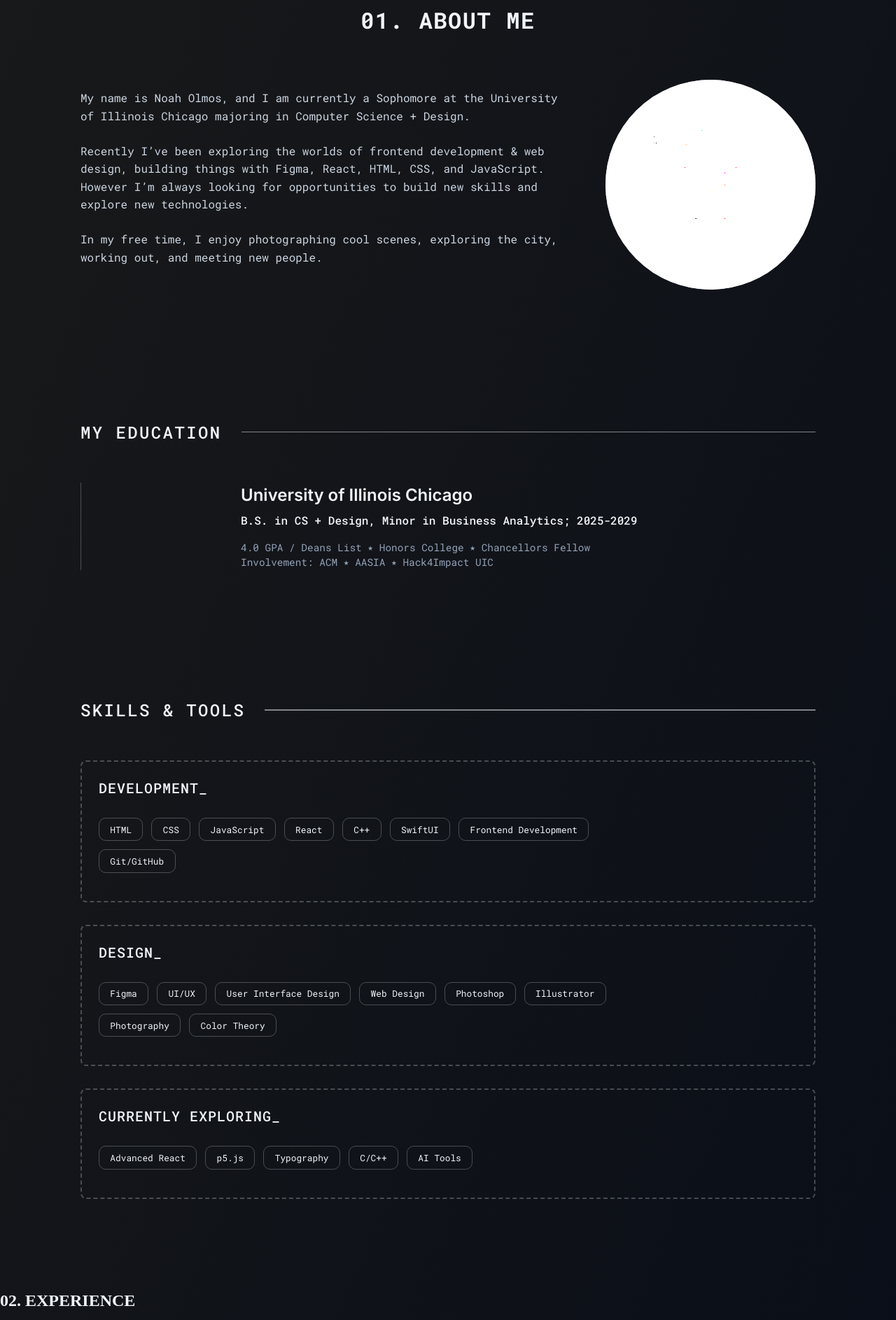
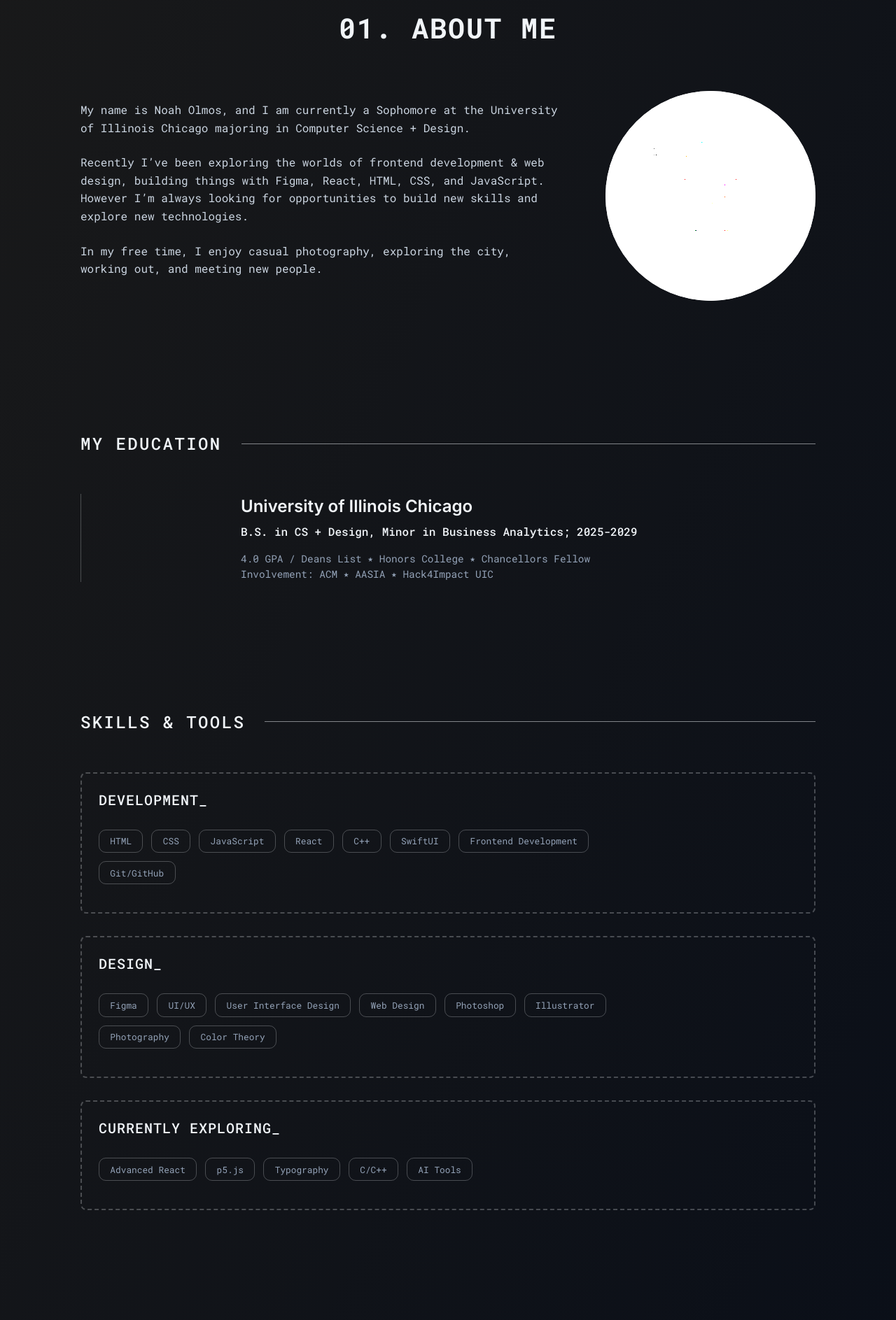
Before and after one commit to nnolmos1/personal-website-noah, a React (Vite) app: page / in a window 1280 px wide. Shown: the part 880-2767 px from the top of the page at 70% size. Built offline with nearby package versions, Linux system fonts and the light colour scheme.

Commit message:
Update Experience.jsx
push

```diff
--- a/src/components/About.jsx
+++ b/src/components/About.jsx
@@ -8,7 +8,7 @@ export default function About() {
             <div className="about-text">
             <p>My name is Noah Olmos, and I am currently a Sophomore at the University of Illinois Chicago majoring in Computer Science + Design. </p>
             <p>Recently I’ve been exploring the worlds of frontend development & web design, building things with Figma, React, HTML, CSS, and JavaScript. However I’m always looking for opportunities to build new skills and explore new technologies.</p>
-            <p>In my free time, I enjoy photographing cool scenes, exploring the city, working out, and meeting new people.</p>
+            <p>In my free time, I enjoy casual photography, exploring the city, working out, and meeting new people.</p>
             </div>
 
             <div className="about-photo">
--- a/src/components/Experience.jsx
+++ b/src/components/Experience.jsx
@@ -1,8 +1,33 @@
 export default function Experience() {
     return (
         <section id="experience" className="experience">
-            <h2> 02. EXPERIENCE </h2>
-            <p> Here's what I've done... </p>
+            <h2 className="section-heading"> 02. EXPERIENCE </h2>
+            <p className="section-subheading"> My journey, so far... </p>
+
+            <div className="experience-item">
+                <div className="timeline-marker">
+                    <div className="timeline-star"></div>
+                    <div className="timeline-line"></div>
+                </div>
+
+                <div className="experience-date">
+                    <p>MONTH 2026-2026</p>
+                </div>
+
+                <div className="experience-card">
+                    <h3 className="experience-title"> EXPERIENCE TITLE </h3>
+                    <p className="experience-description"> Description </p>
+
+                    <div className="experience-tags">
+                        <span className="experience-tag">Tag 1</span>
+                        <span className="experience-tag">Tag 2</span>
+                        <span className="experience-tag">Tag 3</span>
+                    </div>
+
+                </div>
+
+            </div>
+
         </section>
     )
 }
--- a/src/index.css
+++ b/src/index.css
@@ -123,7 +123,7 @@ body {
 .section-heading {
    font-family: 'Roboto Mono', monospace;
    text-align: center;
-   font-size: 2rem;
+   font-size: 2.5rem;
    letter-spacing: 0.05em;
    margin-bottom: 4rem;
 }
@@ -261,7 +261,7 @@ body {
 .skill-tags span {
    font-family: 'Roboto Mono', monospace;
    font-size: 0.8rem;
-   color: #f1f5f9;
+   color: #94a3b8;
    border: 1.75px solid rgba(241, 245, 249, 0.25);
    padding: 0.6em 1.2em;
    border-radius: 10px;
@@ -272,6 +272,28 @@ body {
 
 /* EXPERIENCE SECTION */
 
+.experience h2 {
+   margin-bottom: 1em;
+}
+
+.section-subheading {
+   font-family: 'Roboto Mono', monospace;
+   text-align: center;
+   font-size: 1.25rem;
+   letter-spacing: 0.05em;
+   margin-bottom: 4rem;
+}
+
+.timeline-marker {
+   display: flex;
+   flex-direction: column;
+   align-items: center;
+}
+
+.timeline-star {
+
+}
+
 /* CONTACT SECTION */
 
 /* FOOTER SECTION */
```
